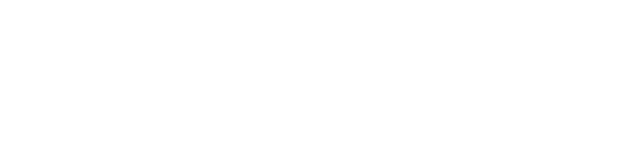
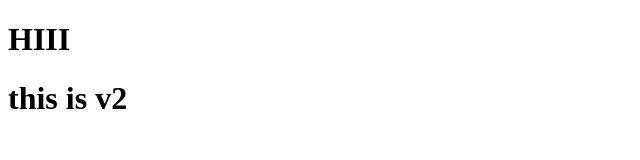
Before and after one commit to Shaiz25/Test, a plain HTML site: page index.html in a window 1280 px wide. Shown: the whole page, without its empty margins (0-640 px from the left). Drawn offline with Linux system fonts and the light colour scheme.

Commit message:
v2 of html

```diff
--- a/index.html
+++ b/index.html
@@ -6,6 +6,7 @@
     <title>Document</title>
 </head>
 <body>
-
+    <h1>HIII</h1>
+    <h1>this is v2</h1>
 </body>
 </html>
```
